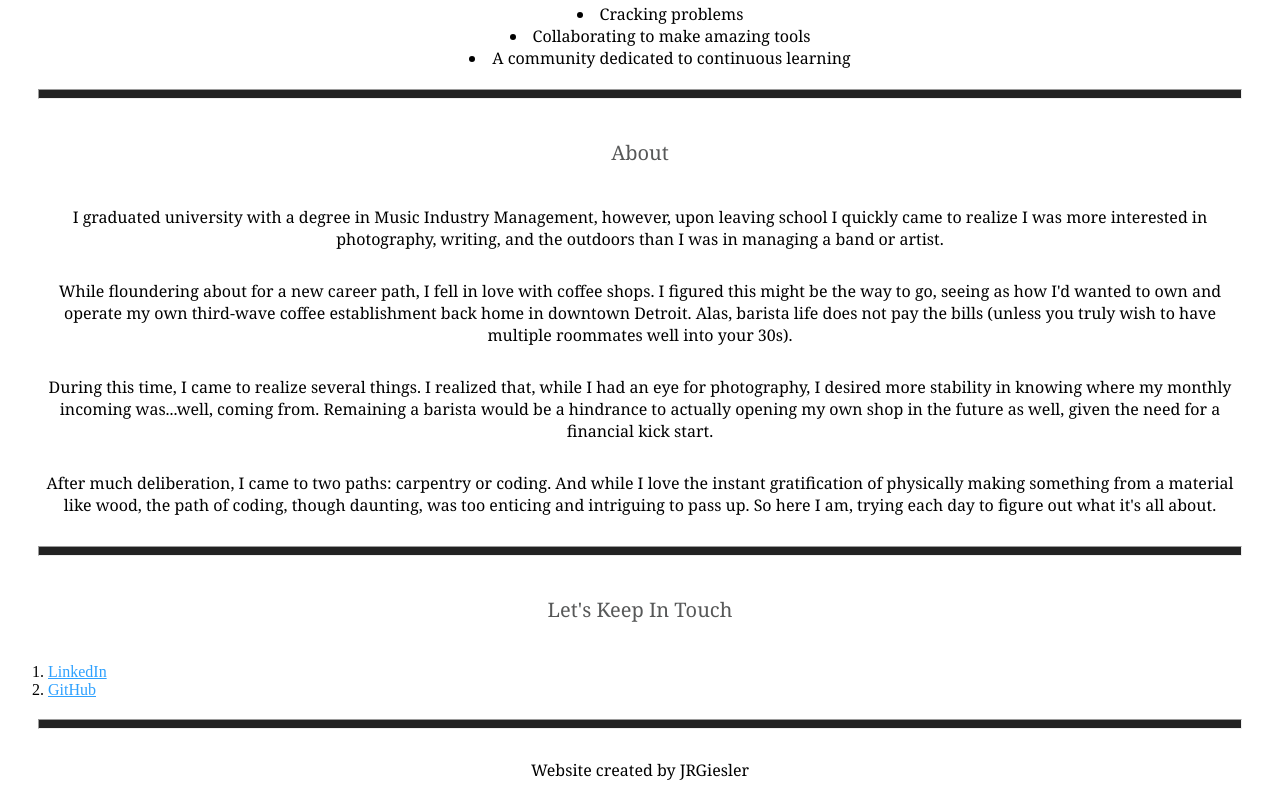
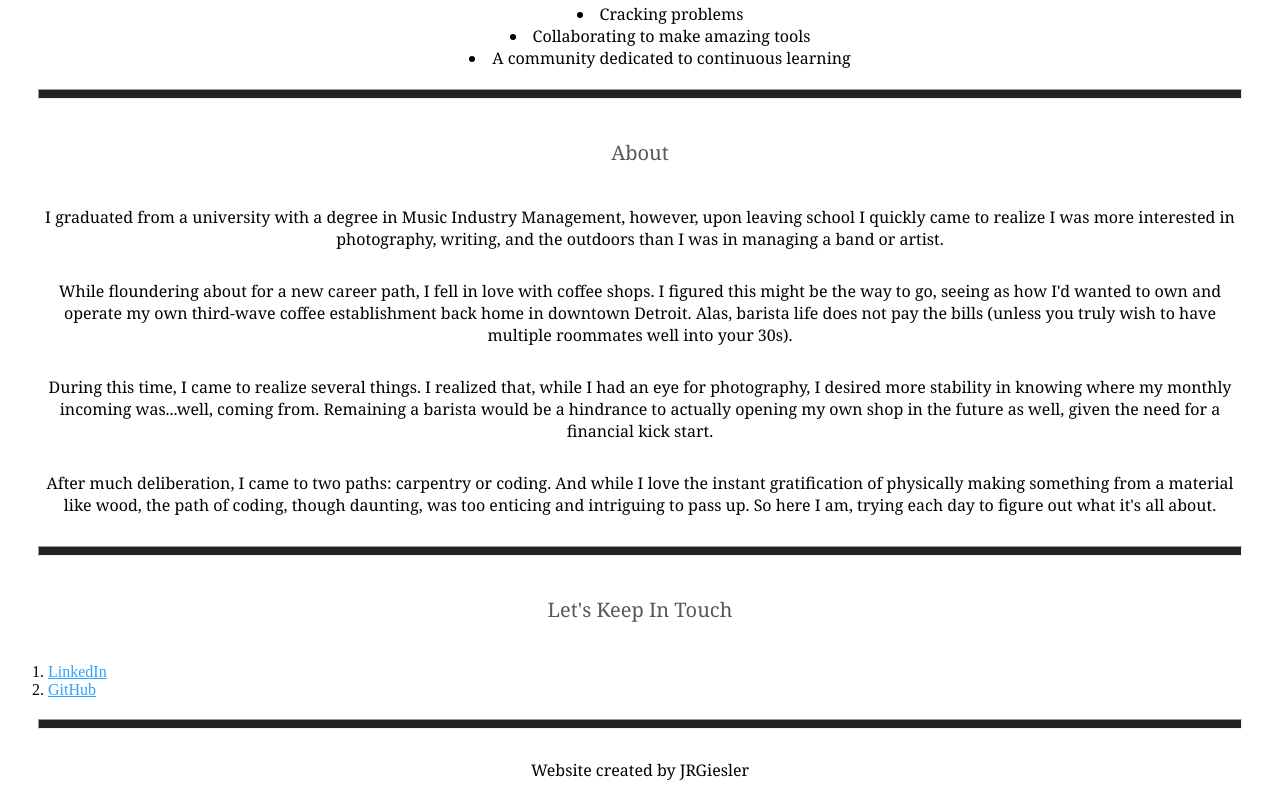
Before and after one commit to jrGiezi/jrGiezi.github.io, a plain HTML site: page index.html in a window 1280 px wide. Shown: the part 717-1528 px from the top of the page. Drawn offline with Linux system fonts and the light colour scheme; a script that the page names is missing; a web font is replaced by a local one.

Commit message:
Update index.html

```diff
--- a/index.html
+++ b/index.html
@@ -47,7 +47,7 @@
             <!-- keeping this longer about me section as one chunk -->
             <h2> About </h2> <!-- starting an about me section -->
 
-            <p> I graduated university with a degree in Music Industry Management, however, upon leaving school I
+            <p> I graduated from a university with a degree in Music Industry Management, however, upon leaving school I
                 quickly came to realize I was more interested in photography, writing, and the outdoors than I was in
                 managing a band or artist. </p>
 
```
